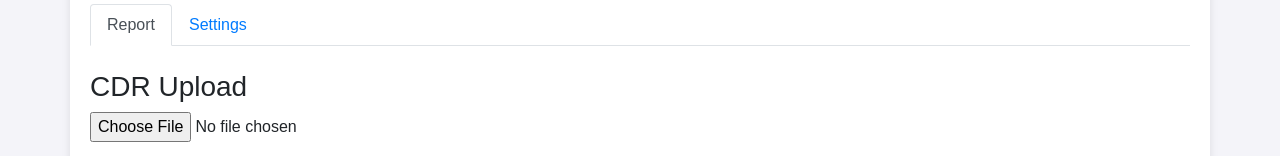
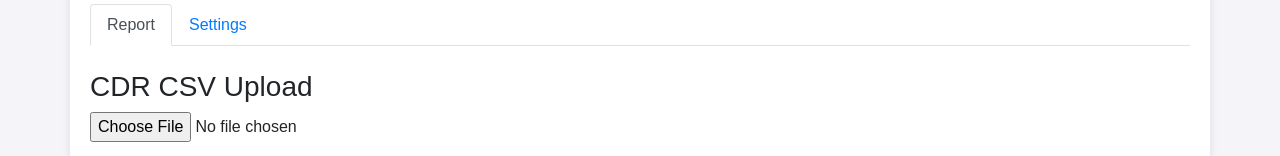
Before and after one commit to IOGT/CDR_reports, a plain HTML site: page index.html in a window 1280 px wide. Shown: the part 252-408 px from the top of the page. Drawn offline with nearby package versions, Linux system fonts and the light colour scheme.

Commit message:
Improve layout

```diff
--- a/index.html
+++ b/index.html
@@ -58,7 +58,7 @@
 
         <div class="tab-content mt-4">
             <div class="tab-pane fade show active" id="report" role="tabpanel">
-                <h3>CDR Upload</h3>
+                <h3>CDR CSV Upload</h3>
                 <div class="form-group">
                     <input type="file" id="csvFileInput" class="form-control-file mb-3" accept=".csv">
                     <button class="btn btn-success mr-2" onclick="processCSV()">Generate Summary</button>
```
